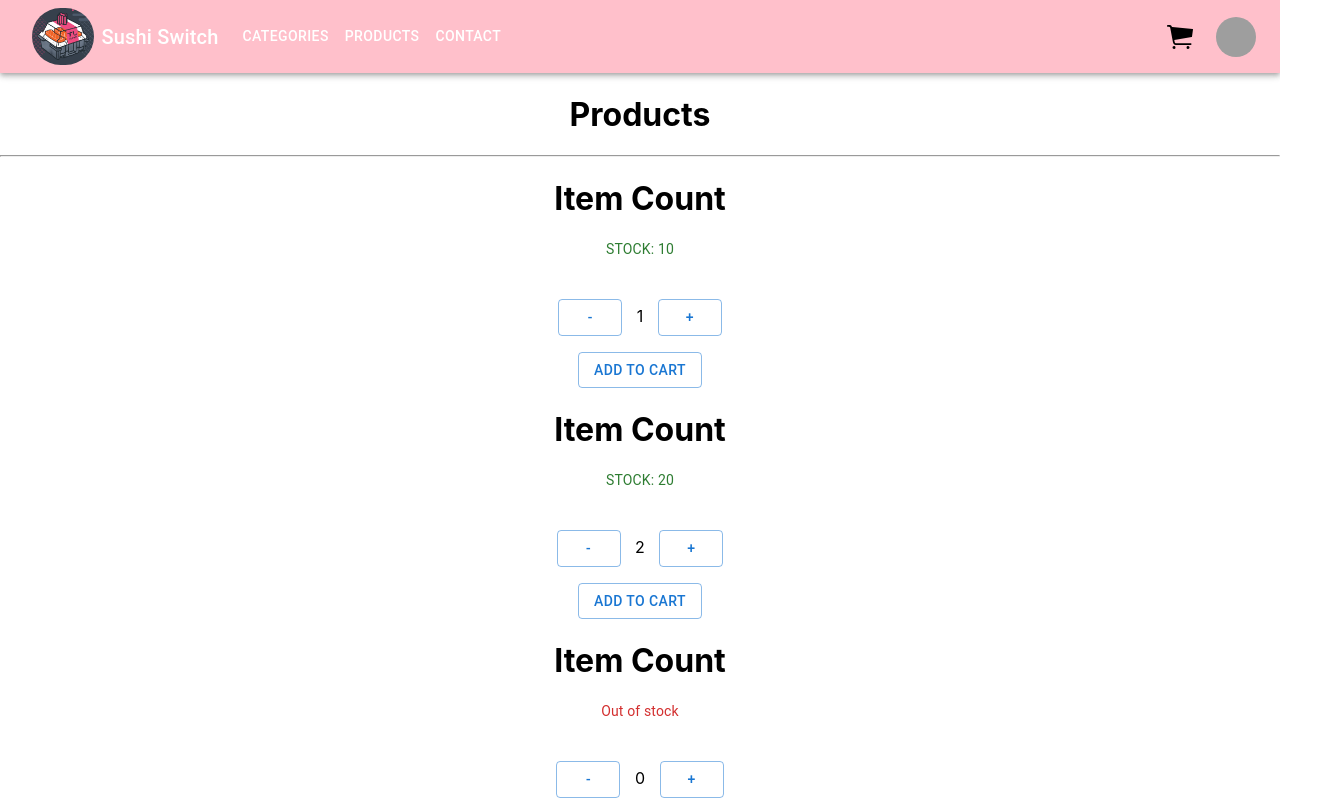
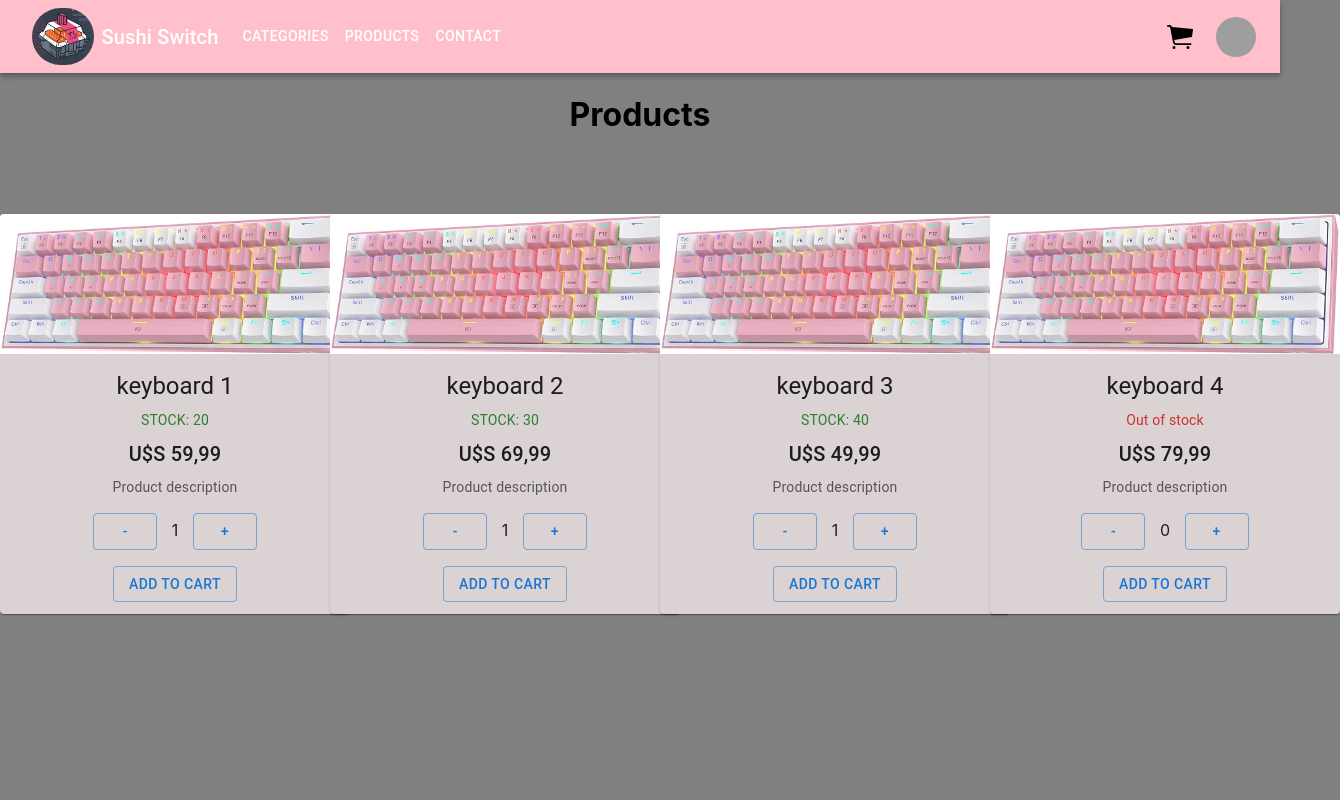
Before and after one commit to andreaq99/sushi-switch-app-Andrea-Quiroga, a React (Create React App) app: page / in a window 1280 px wide. Shown: the top 800 px of the page, 1340 px wide, since content can reach past the window. Built offline with nearby package versions, Linux system fonts and the light colour scheme; grey boxes are pictures that could not be loaded.

Commit message:
Entrega 5: Agregando listado de items, Andrea Quiroga

```diff
--- a/src/App.css
+++ b/src/App.css
@@ -1,38 +1,3 @@
-.App {
-  text-align: center;
+body {
+  background-color: grey;
 }
-
-.App-logo {
-  height: 40vmin;
-  pointer-events: none;
-}
-
-@media (prefers-reduced-motion: no-preference) {
-  .App-logo {
-    animation: App-logo-spin infinite 20s linear;
-  }
-}
-
-.App-header {
-  background-color: #282c34;
-  min-height: 100vh;
-  display: flex;
-  flex-direction: column;
-  align-items: center;
-  justify-content: center;
-  font-size: calc(10px + 2vmin);
-  color: white;
-}
-
-.App-link {
-  color: #61dafb;
-}
-
-@keyframes App-logo-spin {
-  from {
-    transform: rotate(0deg);
-  }
-  to {
-    transform: rotate(360deg);
-  }
-}
--- a/src/App.js
+++ b/src/App.js
@@ -3,7 +3,6 @@ import './App.css';
 //import components
 import NavBar from './components/NavBar/NavBar';
 import ItemListContainer from './components/ItemListContainer/ItemListContainer';
-import ItemCount from './components/ItemCount/ItemCount';
 
 function App() {
   return (
@@ -11,14 +10,6 @@ function App() {
 
     <NavBar/>
     <ItemListContainer greeting='Products' />
-
-    <hr/>
-    <ItemCount stock={10} initial={1}/>
-    <ItemCount stock={20} initial={2}/>
-    <ItemCount stock={0} initial={0}/>
-    <hr/>
-    <ItemListContainer greeting='Related products' />
-    <ItemListContainer greeting='Sale' />
     </div>
   );
 }
--- /dev/null
+++ b/src/components/Item/Item.jsx
@@ -0,0 +1,41 @@
+import React from "react";
+import ItemCount from "../ItemCount/ItemCount";
+import Card from '@mui/material/Card';
+import CardContent from '@mui/material/CardContent';
+import CardMedia from '@mui/material/CardMedia';
+import Typography from '@mui/material/Typography';
+import { CardActionArea } from '@mui/material';
+
+const Item = ({ product }) => {
+    const { stock, name, price, description, img } = product;
+    return (
+        <Card sx={{ width: 350, margin: { xs: '0 auto' }, height: "400px", backgroundColor: "rgb(219, 211, 211)" }}>
+            <CardActionArea>
+                <CardMedia
+                    component="img"
+                    height="140"
+                    image={img}
+                    alt={name}
+                />
+                <CardContent>
+                    <Typography gutterBottom variant="h5" component="div">
+                        {name}
+                    </Typography>
+                    {stock !== 0 ?
+                        <Typography sx={{ mb: 1 }} variant="body2" color="success.main">STOCK: {stock}</Typography> :
+                        <Typography sx={{ mb: 1 }} variant="body2" color="error.main">Out of stock</Typography>}
+                    <Typography gutterBottom variant="h6" component="div">
+                        U$S {price}
+                    </Typography>
+                    <Typography variant="body2" color="text.secondary">
+                        {description}
+                    </Typography>
+                </CardContent>
+            </CardActionArea>
+            <ItemCount stock={stock} initial={stock === 0 ? 0 : 1} />
+        </Card>
+    );
+}
+
+
+export default Item;
--- a/src/components/ItemCount/ItemCount.jsx
+++ b/src/components/ItemCount/ItemCount.jsx
@@ -1,5 +1,5 @@
 
-import { Button, Typography } from "@mui/material";
+import { Button } from "@mui/material";
 import React, { useState } from "react";
 
 const ItemCount = (props) => {
@@ -27,10 +27,7 @@ const ItemCount = (props) => {
 
     return (
         <>
-            <h1>Item Count</h1>
-            {props.stock !== 0 ?
-                <Typography sx={{ mb: 5 }} variant="body2" color="success.main">STOCK: {props.stock}</Typography> :
-                <Typography sx={{ mb: 5 }} variant="body2" color="error.main">Out of stock</Typography>}
+
             <div>
                 <Button onClick={handleSubstract} variant="outlined" >-</Button>
                 <span style={{ margin: '10px' }}> {count} </span>
--- /dev/null
+++ b/src/components/ItemList/ItemList.jsx
@@ -0,0 +1,25 @@
+import { Grid } from "@mui/material";
+import React from "react";
+import Item from "../Item/Item";
+
+
+const ItemList  = ( { products} ) =>{
+
+    return (
+        <>
+        <Grid spacing={5} sx={{ mt:5, mb:10 }} container>
+        {products?.map( (thisproducts) => {
+            return(
+                <Grid key={ thisproducts.id } item xs={12} sm={6} md={3}>
+                <Item product={thisproducts} key={thisproducts.id}/>
+                </Grid>
+            )
+        })
+        }
+        </Grid>
+    </>
+    )
+
+}
+
+export default ItemList;
--- a/src/components/ItemListContainer/ItemListContainer.jsx
+++ b/src/components/ItemListContainer/ItemListContainer.jsx
@@ -1,8 +1,29 @@
-import React from 'react';
+import React, { useEffect, useState } from 'react';
+import ItemList from '../ItemList/ItemList';
+import {getMock} from '../../data/products';
+import { CircularProgress } from '@mui/material';
+
 
 const ItemListContainer = ( { greeting } ) => {
+    const [products, setProducts] = useState([]);
+    const [loading, setLoading] = useState(true)
 
-    return <h1>{greeting}</h1>
+    useEffect( () => {
+        getMock
+            .then(respuestaPromise => {
+                setProducts(respuestaPromise);
+            })
+            .catch( (error) => console.log(error) )
+            .finally( () => setLoading(false))
+    }, []);
+
+    return (
+        <div style={{textAlign: "center"}}>
+        <h1>{greeting}</h1>
+        {loading ? <CircularProgress color="secondary"/> : <ItemList products={products}/>}
+    </div>
+    )
+
 
 }
 
--- /dev/null
+++ b/src/data/products.jsx
@@ -0,0 +1,44 @@
+import teclado from './dataImg/teclado.jpg'
+
+const products = [{
+    id: 1,
+    name: "keyboard 1",
+    stock: 20,
+    price: "59,99",
+    description: "Product description",
+    img: teclado
+},
+
+{
+    id: 2,
+    name: "keyboard 2",
+    stock: 30,
+    price: "69,99",
+    description: "Product description",
+    img: teclado
+},
+
+{
+    id: 3,
+    name: "keyboard 3",
+    stock: 40,
+    price: "49,99",
+    description: "Product description",
+    img: teclado
+},
+
+{
+    id: 4,
+    name: "keyboard 4",
+    stock: 0,
+    price: "79,99",
+    description: "Product description",
+    img: teclado
+}]
+
+
+export const getMock = new Promise((resolve) => {
+    setTimeout(() => {
+        resolve(products)
+    }, 2000);
+})
```
Also changed, not shown: src/components/Item/Item.css (added), src/components/ItemList/ItemList.css (added), src/data/dataImg/teclado.jpg (added), src/data/dataImg/tecladokawai.avif (added).
